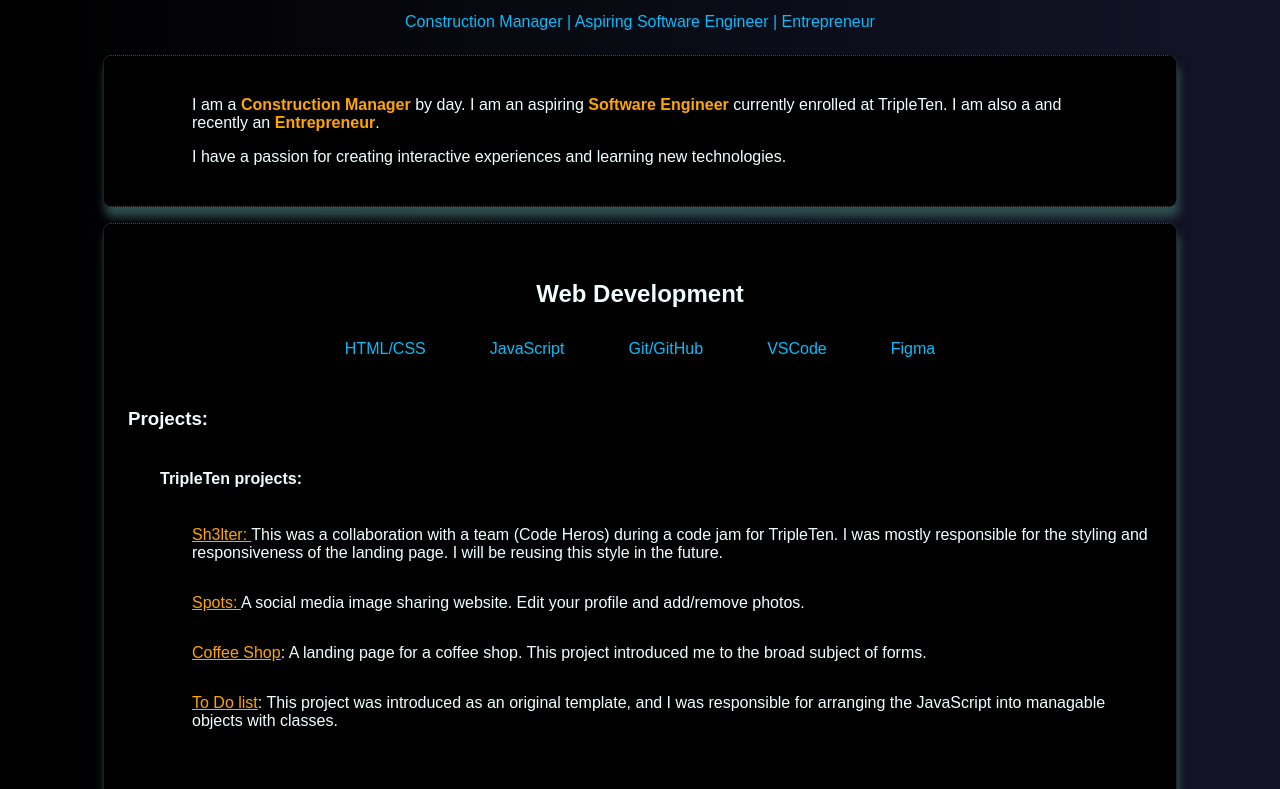
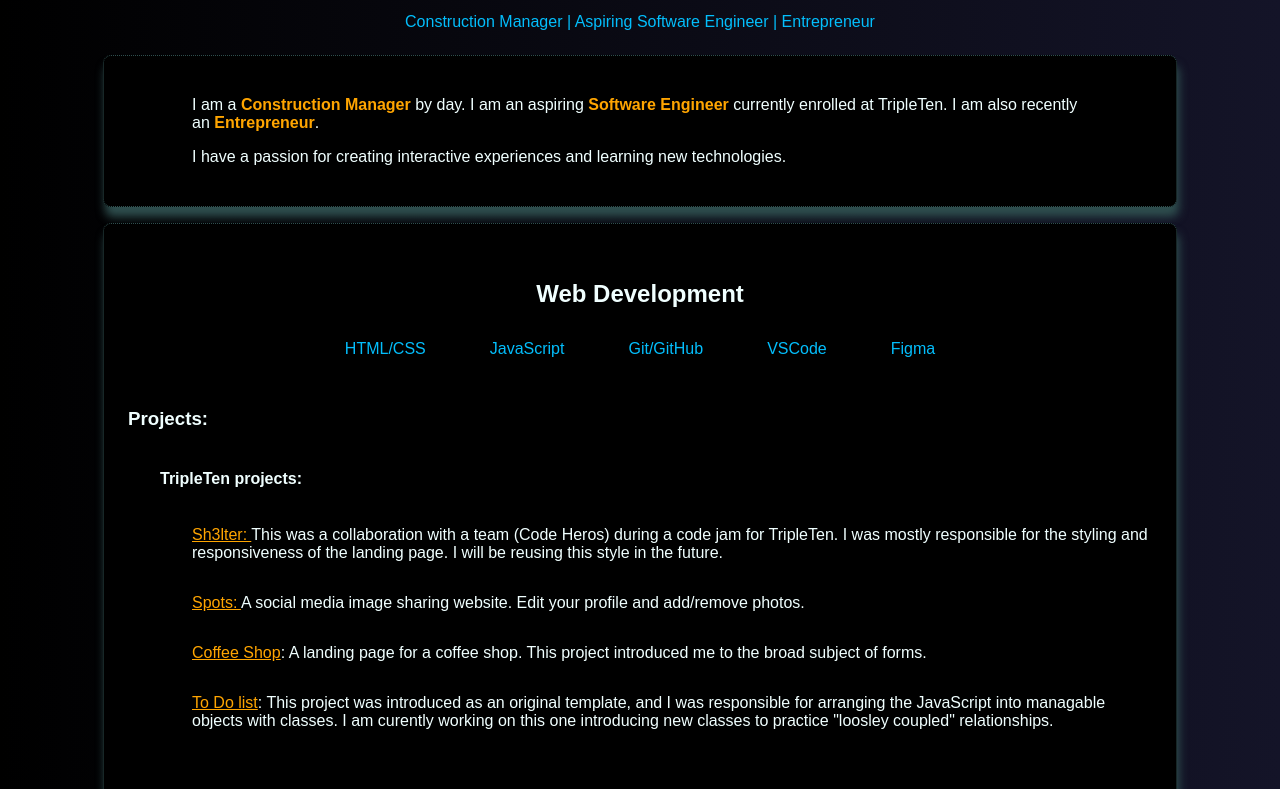
Before and after one commit to jakeburke1775/homepage, a plain HTML site: page index.html in a window 1280 px wide. Shown: the part 163-952 px from the top of the page. Drawn offline with Linux system fonts and the light colour scheme.

Commit message:
spell correct

```diff
--- a/index.html
+++ b/index.html
@@ -11,7 +11,7 @@
       <div class="header__title-container">
       <h1 class="header__title">Jake Burke</h1>
       <div class="header__link-container">
-        <a href="https://github.com/jakeburke1775/" class="header__link header__link_git"></a>
+        <a href="https://github.com/jakeburke1775/`" class="header__link header__link_git"></a>
         <a href="https://www.linkedin.com/in/jake-burke-468b13143?lipi=urn%3Ali%3Apage%3Ad_flagship3_profile_view_base_contact_details%3BXKFTV4UxTgW5IipIV4zhbw%3D%3D" class="header__link header__link_linkedin"></a>
       </div>
       </div>
@@ -22,8 +22,7 @@
     <section class="about page__section">
       <p class="about__desc content-padding">
         I am a  <strong class="strong-text">Construction Manager</strong> by day. I am an aspiring <strong class="strong-text">Software Engineer</strong> currently
-        enrolled at TripleTen. I am also a
-        and recently an
+        enrolled at TripleTen. I am also recently an
         <strong class="strong-text">Entrepreneur</strong>.
       </p>
       <p class="about__desc content-padding">I have a
@@ -58,7 +57,8 @@
           add/remove photos.
         </li>
         <li><a class="link" href="https://jakeburke1775.github.io/se_project_coffeeshop/">Coffee Shop</a>: A landing page for a coffee shop. This project introduced me to the broad subject of forms.</li>
-        <li><a class="link" href="https://jakeburke1775.github.io/se_project_todo-app/">To Do list</a>: This project was introduced as an original template, and I was responsible for arranging the JavaScript into managable objects with classes.</li>
+        <li><a class="link" href="https://jakeburke1775.github.io/se_project_todo-app/">To Do list</a>: This project was introduced as an original template,
+          and I was responsible for arranging the JavaScript into managable objects with classes. I am curently working on this one introducing new classes to practice "loosley coupled" relationships.</li>
       </ul>
       <h4 class="webdev__projects_subtitle">Solo Projects:</h4>
       <ul class="webdev__projects_list-container">
```
